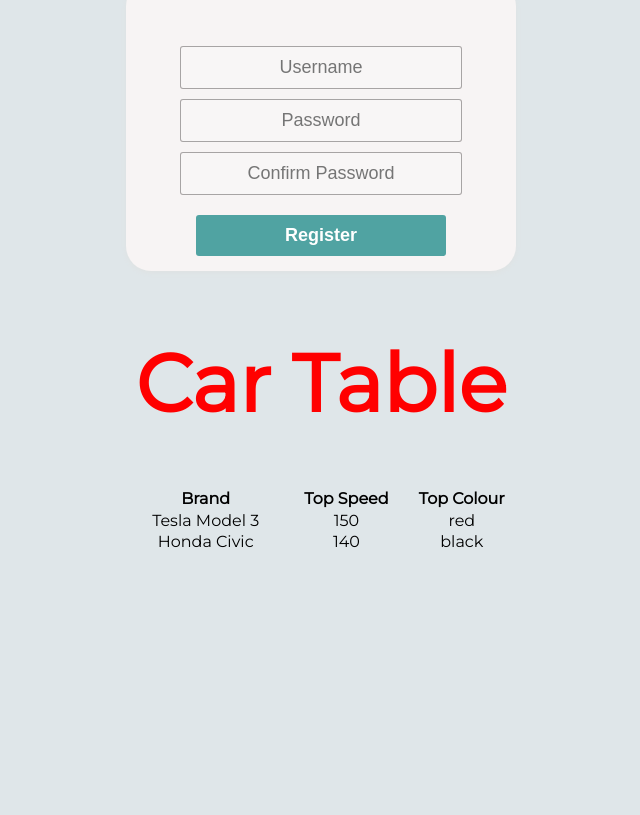
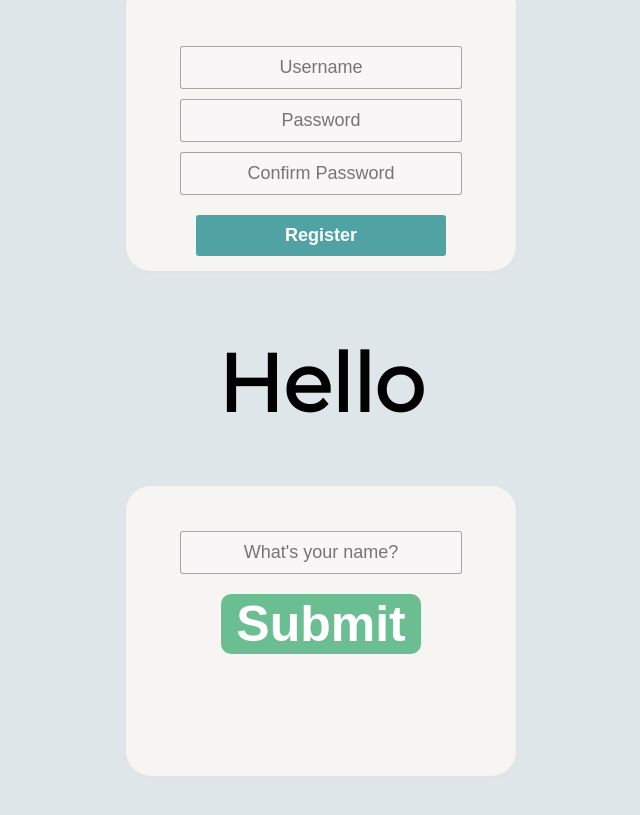
Before and after one commit to RAUNAK-PANDEY/React-Practise, a React app: page / in a window 1280 px wide. Shown: the part 4909-5724 px from the top of the page, without its empty margins (319-959 px from the left). Before the commit the page ends 5487 px from the top, so only its background shows below. Built offline with nearby package versions, Linux system fonts and the light colour scheme.

Commit message:
initial commit

```diff
--- a/public/index.html
+++ b/public/index.html
@@ -15,6 +15,8 @@
     <div id="card-container"></div>
     <div id="render-container"></div>
     <div id="destructure"></div>
+    <div id="EventHandling"></div>
+
     <script src="../src/index.js" type="text/JSX"></script>
   </body>
 </html>
--- a/public/styles.css
+++ b/public/styles.css
@@ -166,7 +166,7 @@ form {
   padding: 20px 0;
   position: relative;
 }
-form input {
+input {
   border: 1px solid rgba(46, 40, 40, 0.4);
   background-color: rgba(252, 252, 252, 0.2);
   width: 250px;
@@ -237,3 +237,16 @@ table {
 tr td {
   padding: 0 10px;
 }
+
+.eventbutton {
+  text-align: center;
+  background-color: #6bbe92;
+  border: 0;
+  border-radius: 10px;
+  box-shadow: 5px;
+  width: 200px;
+  margin: 10px;
+  color: #fff;
+  font-weight: bold;
+  font-size: 50px;
+}
--- /dev/null
+++ b/src/components/EventHandling.jsx
@@ -0,0 +1,39 @@
+import React, { useState } from "react";
+
+function EventHandling() {
+  const [headingText, setHeadingText] = useState("Hello");
+  const [isMousedOver, setMouseOver] = useState(false);
+
+  function handleClick() {
+    setHeadingText("Submitted");
+  }
+
+  function handleMouseOver() {
+    setMouseOver(true);
+  }
+
+  function handleMouseOut() {
+    setMouseOver(false);
+  }
+
+  return (
+    <div>
+      <h1>{headingText}</h1>
+      <div className="cards">
+        <input type="text" placeholder="What's your name?" />
+        <button
+          className="eventbutton"
+          type="submit"
+          style={{ backgroundColor: isMousedOver ? "black" : null }}
+          onClick={handleClick}
+          onMouseOver={handleMouseOver}
+          onMouseOut={handleMouseOut}
+        >
+          Submit
+        </button>
+      </div>
+    </div>
+  );
+}
+
+export default EventHandling;
--- a/src/index.js
+++ b/src/index.js
@@ -13,6 +13,7 @@ import App from "./components/App";
 import Login from "./components/Login";
 import Form from "./components/Form";
 import Destructure from "./components/Destructure";
+import EventHandling from "./components/EventHandling";
 //HTML attributes are written in camelCase
 ReactDOM.render(<App />, document.getElementById("root"));
 
@@ -163,3 +164,5 @@ ReactDOM.render(
 );
 
 ReactDOM.render(<Destructure />, document.getElementById("destructure"));
+
+ReactDOM.render(<EventHandling />, document.getElementById("destructure"));
```
